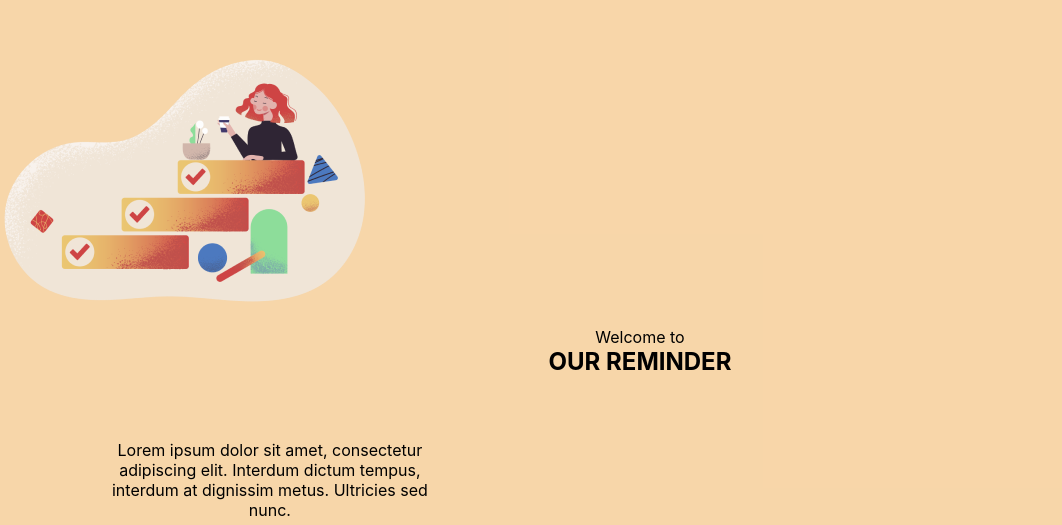
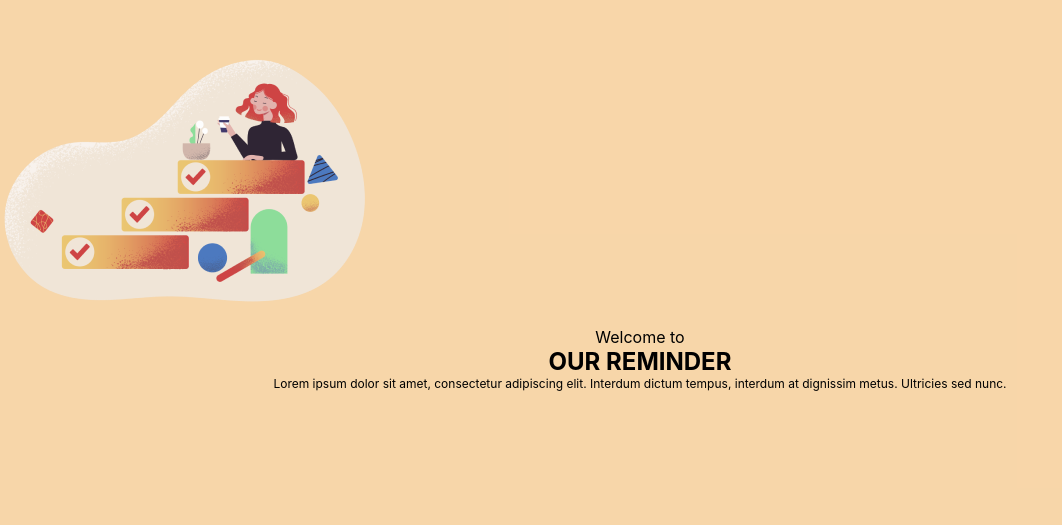
Before and after one commit to TranHuy2001/ReactPlus-final, a React (Create React App) app: page / in a window 1280 px wide. Shown: the part 275-800 px from the top of the page, without its empty margins (0-1062 px from the left). Built offline with nearby package versions, Linux system fonts and the light colour scheme.

Commit message:
Update HomeContainer.css

```diff
--- a/src/component/homeContainer/HomeContainer.css
+++ b/src/component/homeContainer/HomeContainer.css
@@ -13,9 +13,11 @@
     text-align: center
 }
 .description{
-    max-width: 335px;
-    margin-left: 8%;
-    margin-top: 5%;
+    font-weight: 400;
+	 font-size: 12px;
+	 line-height: 16.7px;
+	 letter-spacing: 6%;
+	 text-align: center;
 }
 
 .button-getStarted{
```
